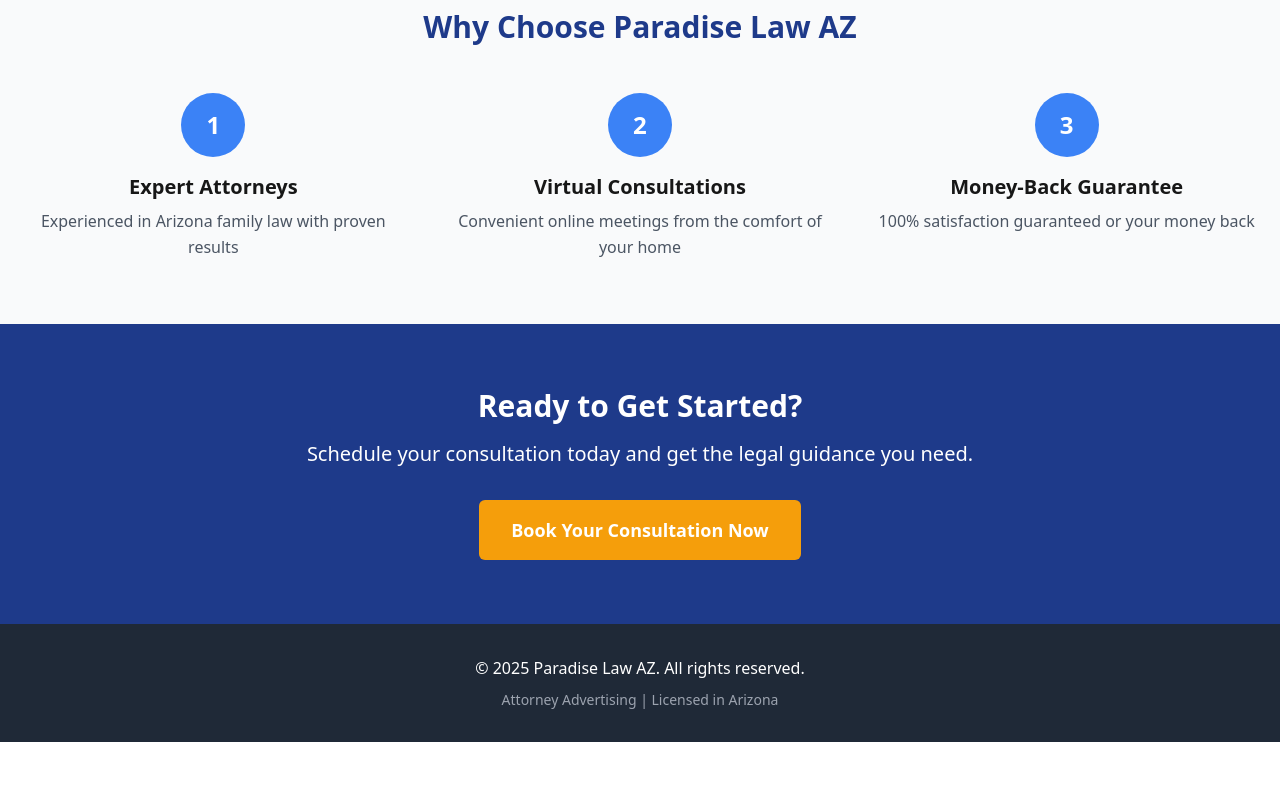
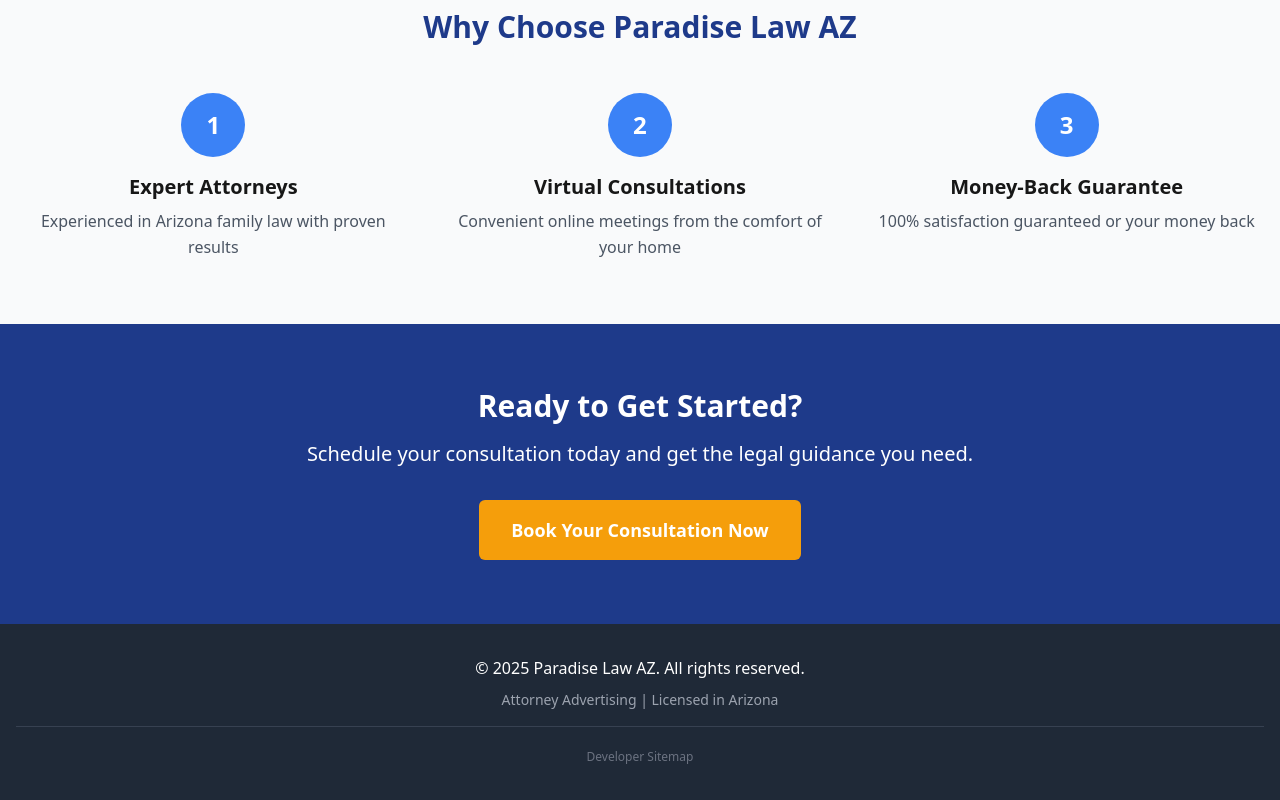
Before and after one commit to capslinky/Consult-Web, a Next.js app: page / in a window 1280 px wide. Shown: the part 871-1671 px from the top of the page. Before the commit the page ends 1613 px from the top, so only its background shows below. Built offline with nearby package versions, Linux system fonts and the light colour scheme.

Commit message:
feat: Add developer sitemap link to footer
- Add accessible footer link to /dev-sitemap page
- Styled with subtle gray colors and hover effects
- Includes descriptive title attribute for accessibility
- Separated by border for visual clarity
- Enables easy access to progress tracking from any page

```diff
--- a/src/app/layout.tsx
+++ b/src/app/layout.tsx
@@ -1,5 +1,6 @@
 import type { Metadata } from "next";
 import "./globals.css";
+import Link from "next/link";
 import { Header } from "@/components/navigation/Header";
 
 export const metadata: Metadata = {
@@ -35,6 +36,15 @@
           <div className="container mx-auto text-center">
             <p>&copy; 2025 Paradise Law AZ. All rights reserved.</p>
             <p className="mt-2 text-sm text-gray-400">Attorney Advertising | Licensed in Arizona</p>
+            <div className="mt-4 pt-4 border-t border-gray-700">
+              <Link
+                href="/dev-sitemap"
+                className="text-xs text-gray-500 hover:text-gray-300 transition-colors"
+                title="Developer Progress Tracking"
+              >
+                Developer Sitemap
+              </Link>
+            </div>
           </div>
         </footer>
       </body>
```
